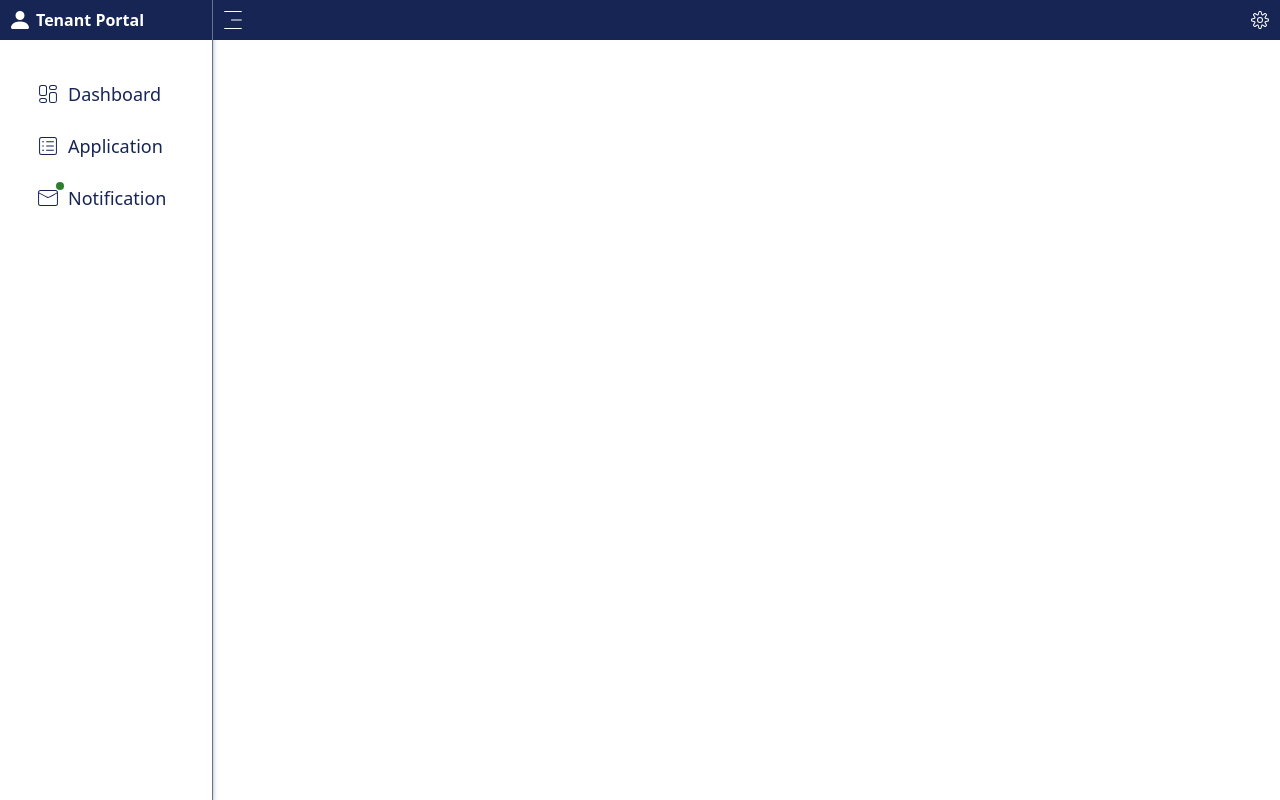
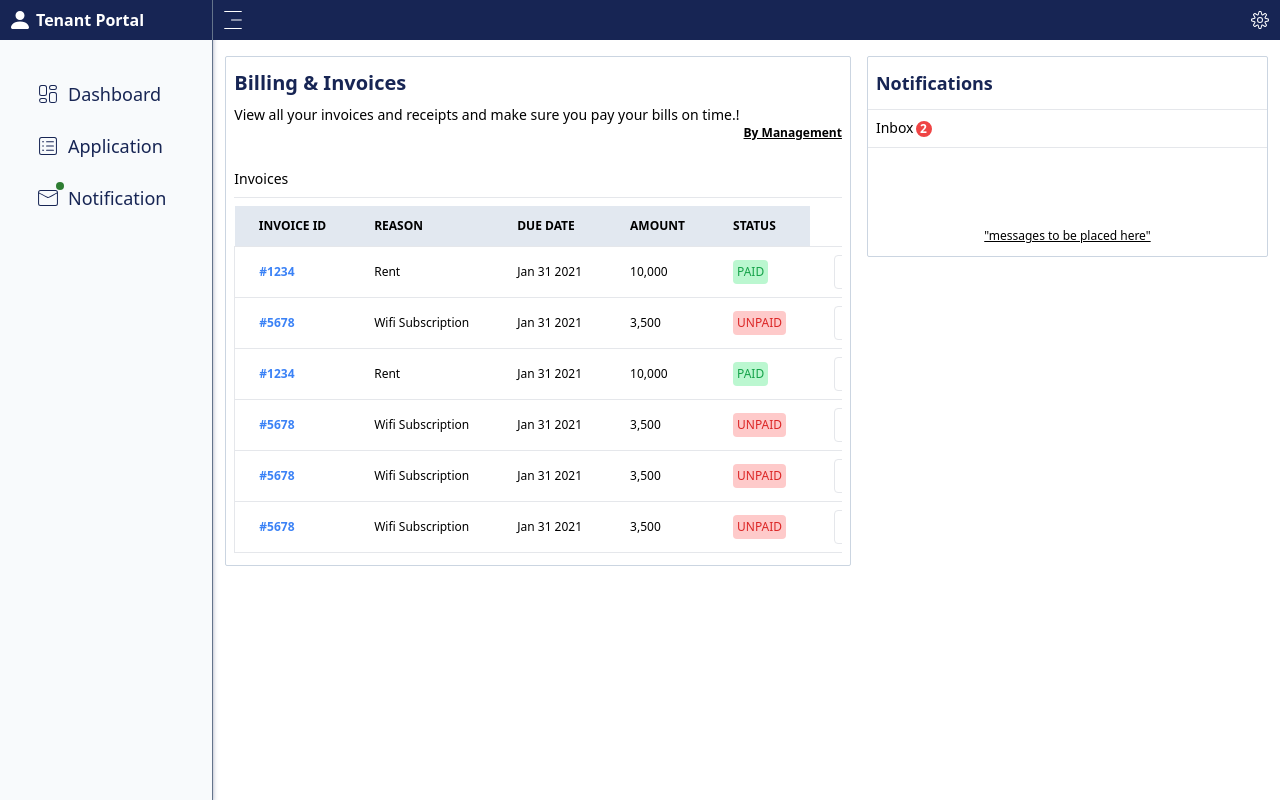
Before and after one commit to JsRennie/rental-management, a Next.js app: page /tenant/notification in a window 1280 px wide. Built offline with nearby package versions, Linux system fonts and the light colour scheme.

Commit message:
responsive notification folder/layout

```diff
--- a/app/components/LoadingSkeleton.tsx
+++ b/app/components/LoadingSkeleton.tsx
@@ -2,7 +2,7 @@ import React from "react";
 
 const LoadingSkeleton = () => {
   return (
-    <div role="status">
+    <div role="status" className="align-middle">
       <svg
         aria-hidden="true"
         className="w-8 h-8 mr-2 text-gray-200 animate-spin dark:text-gray-600 fill-blue-600"
--- a/app/components/SideNav.tsx
+++ b/app/components/SideNav.tsx
@@ -25,7 +25,7 @@ const nav = [
 
 const SideNav = () => {
   return (
-    <nav className="lg:h-screen lg:border-r lg:border-slate-500 lg:shadow-md lg:shadow-blue-950/40">
+    <nav className="bg-slate-50 lg:h-screen lg:border-r lg:border-slate-500 lg:shadow-md lg:shadow-blue-950/40">
       <div className="bg-blue-950 py-2">
         <header className="flex pl-2 gap-1 items-center">
           <BsFillPersonFill size={24} color="white" />
--- a/app/tenant/notification/page.tsx
+++ b/app/tenant/notification/page.tsx
@@ -1,3 +1,17 @@
+import Invoice from "./utils/Invoice";
+import Notifications from "./utils/Notifications";
+
 export default function Home() {
-  return <main></main>;
+  return (
+    <main>
+      <div className="mt-4 block md:flex gap-4 mx-3">
+        <div className="w-full md:w-3/5">
+          <Invoice />
+        </div>
+        <div className="w-full md:w-2/5">
+          <Notifications />
+        </div>
+      </div>
+    </main>
+  );
 }
--- /dev/null
+++ b/app/tenant/notification/utils/Invoice.tsx
@@ -0,0 +1,29 @@
+import React from "react";
+import Table from "./Table";
+
+const invoice = () => {
+  return (
+    <div className="py-3 px-2 border border-slate-300 rounded-sm">
+      <div className="mb-5">
+        <h1 className="text-blue-950 font-semibold text-xl pb-2">
+          Billing & Invoices
+        </h1>
+        <p className="text-sm">
+          View all your invoices and receipts and make sure you pay your bills
+          on time.!
+          <p className="text-xs text-right font-semibold underline">
+            By Management
+          </p>
+        </p>
+      </div>
+      <div className="border-b">
+        <div className="text-sm font-medium py-2">Invoices</div>
+      </div>
+      <div className="mt-2">
+        <Table />
+      </div>
+    </div>
+  );
+};
+
+export default invoice;
--- /dev/null
+++ b/app/tenant/notification/utils/Notifications.tsx
@@ -0,0 +1,27 @@
+import React from "react";
+
+const Notifications = () => {
+  return (
+    <div className="py-3 border border-slate-300 rounded-sm">
+      <h1 className="text-blue-950 font-semibold text-lg px-2 mb-3">
+        Notifications
+      </h1>
+      <div className="border-y py-2 px-0">
+        <h1 className="text-sm font-medium px-2">
+          Inbox
+          <div className="inline-flex items-center justify-center w-5 h-5 text-xs font-bold text-white bg-red-500 border-2 border-white rounded-full">
+            2
+          </div>
+        </h1>
+      </div>
+      {/* fetched using IDs */}
+      <div className="mt-20">
+        <p className="text-center text-xs underline">
+          "messages to be placed here"
+        </p>
+      </div>
+    </div>
+  );
+};
+
+export default Notifications;
--- /dev/null
+++ b/app/tenant/notification/utils/Table.tsx
@@ -0,0 +1,208 @@
+import Link from "next/link";
+import React from "react";
+
+const Table = () => {
+  return (
+    <div className="relative overflow-x-auto overflow-y-auto">
+      <table className="w-full text-sm text-left">
+        <thead className="text-xs uppercase bg-slate-200 whitespace-nowrap">
+          <tr className="uppercase">
+            <th scope="col" className="px-6 py-3">
+              invoice id
+            </th>
+            <th scope="col" className="px-6 py-3">
+              reason
+            </th>
+            <th scope="col" className="px-6 py-3">
+              due date
+            </th>
+            <th scope="col" className="px-6 py-3">
+              amount
+            </th>
+            <th scope="col" className="px-6 py-3">
+              status
+            </th>
+          </tr>
+        </thead>
+        <tbody>
+          {/* to be displayed if the bill is paid */}
+          <tr className="bg-white border font-medium text-xs">
+            <th
+              scope="row"
+              className="px-6 py-2 text-blue-500 whitespace-nowrap hover:cursor-pointer"
+            >
+              <Link href={"#"}>#1234</Link>
+            </th>
+            <td className="px-6 py-2">Rent</td>
+            <td className="px-6 py-2">Jan 31 2021</td>
+            <td className="px-6 py-2">10,000</td>
+            <td className="px-6 py-2">
+              <div className="w-fit p-1 border-none rounded bg-green-200 text-green-600 uppercase">
+                paid
+              </div>
+            </td>
+            <td className="px-6 py-2">
+              <div className="flex items-center gap-2">
+                <button
+                  disabled
+                  className="border border-gray-200 rounded w-fit p-2"
+                >
+                  open dispute
+                </button>
+                <button
+                  disabled
+                  className="border-none bg-gray-200 rounded w-fit p-2"
+                >
+                  Pay
+                </button>
+              </div>
+            </td>
+          </tr>
+          {/* to be displayed if the bill is paid */}
+          <tr className="bg-white border font-medium text-xs">
+            <th
+              scope="row"
+              className="px-6 py-2 text-blue-500 whitespace-nowrap hover:cursor-pointer"
+            >
+              <Link href={"#"}>#5678</Link>
+            </th>
+            <td className="px-6 py-2">Wifi Subscription</td>
+            <td className="px-6 py-2">Jan 31 2021</td>
+            <td className="px-6 py-2">3,500</td>
+            <td className="px-6 py-2">
+              <div className="w-fit p-1 border-none rounded bg-red-200 text-red-600 uppercase">
+                Unpaid
+              </div>
+            </td>
+            <td className="px-6 py-2">
+              <div className="flex items-center font-medium gap-2">
+                <button className="text-blue-950 rounded border border-gray-200 w-fit p-2">
+                  open dispute
+                </button>
+                <button className="border-none bg-blue-950 text-white rounded w-fit p-2">
+                  Pay
+                </button>
+              </div>
+            </td>
+          </tr>
+          {/* to be displayed if the bill is paid */}
+          <tr className="bg-white border font-medium text-xs">
+            <th
+              scope="row"
+              className="px-6 py-2 text-blue-500 whitespace-nowrap hover:cursor-pointer"
+            >
+              <Link href={"#"}>#1234</Link>
+            </th>
+            <td className="px-6 py-2">Rent</td>
+            <td className="px-6 py-2">Jan 31 2021</td>
+            <td className="px-6 py-2">10,000</td>
+            <td className="px-6 py-2">
+              <div className="w-fit p-1 border-none rounded bg-green-200 text-green-600 uppercase">
+                paid
+              </div>
+            </td>
+            <td className="px-6 py-2">
+              <div className="flex items-center gap-2">
+                <button
+                  disabled
+                  className="border border-gray-200 rounded w-fit p-2"
+                >
+                  open dispute
+                </button>
+                <button
+                  disabled
+                  className="border-none bg-gray-200 rounded w-fit p-2"
+                >
+                  Pay
+                </button>
+              </div>
+            </td>
+          </tr>
+          {/* to be displayed if the bill is paid */}
+          <tr className="bg-white border font-medium text-xs">
+            <th
+              scope="row"
+              className="px-6 py-2 text-blue-500 whitespace-nowrap hover:cursor-pointer"
+            >
+              <Link href={"#"}>#5678</Link>
+            </th>
+            <td className="px-6 py-2">Wifi Subscription</td>
+            <td className="px-6 py-2">Jan 31 2021</td>
+            <td className="px-6 py-2">3,500</td>
+            <td className="px-6 py-2">
+              <div className="w-fit p-1 border-none rounded bg-red-200 text-red-600 uppercase">
+                Unpaid
+              </div>
+            </td>
+            <td className="px-6 py-2">
+              <div className="flex items-center font-medium gap-2">
+                <button className="text-blue-950 rounded border border-gray-200 w-fit p-2">
+                  open dispute
+                </button>
+                <button className="border-none bg-blue-950 text-white rounded w-fit p-2">
+                  Pay
+                </button>
+              </div>
+            </td>
+          </tr>
+          {/* to be displayed if the bill is paid */}
+          <tr className="bg-white border font-medium text-xs">
+            <th
+              scope="row"
+              className="px-6 py-2 text-blue-500 whitespace-nowrap hover:cursor-pointer"
+            >
+              <Link href={"#"}>#5678</Link>
+            </th>
+            <td className="px-6 py-2">Wifi Subscription</td>
+            <td className="px-6 py-2">Jan 31 2021</td>
+            <td className="px-6 py-2">3,500</td>
+            <td className="px-6 py-2">
+              <div className="w-fit p-1 border-none rounded bg-red-200 text-red-600 uppercase">
+                Unpaid
+              </div>
+            </td>
+            <td className="px-6 py-2">
+              <div className="flex items-center font-medium gap-2">
+                <button className="text-blue-950 rounded border border-gray-200 w-fit p-2">
+                  open dispute
+                </button>
+                <button className="border-none bg-blue-950 text-white rounded w-fit p-2">
+                  Pay
+                </button>
+              </div>
+            </td>
+          </tr>
+          {/* to be displayed if the bill is paid */}
+          <tr className="bg-white border font-medium text-xs whitespace-nowrap">
+            <th
+              scope="row"
+              className="px-6 py-2 text-blue-500 whitespace-nowrap hover:cursor-pointer"
+            >
+              <Link href={"#"}>#5678</Link>
+            </th>
+            <td className="px-6 py-2">Wifi Subscription</td>
+            <td className="px-6 py-2">Jan 31 2021</td>
+            <td className="px-6 py-2">3,500</td>
+            <td className="px-6 py-2">
+              <div className="w-fit p-1 border-none rounded bg-red-200 text-red-600 uppercase">
+                Unpaid
+              </div>
+            </td>
+            <td className="px-6 py-2">
+              <div className="flex items-center font-medium gap-2">
+                <button className="text-blue-950 rounded border border-gray-200 w-fit p-2">
+                  open dispute
+                </button>
+                <button className="border-none bg-blue-950 text-white rounded w-fit p-2">
+                  Pay
+                </button>
+              </div>
+            </td>
+          </tr>
+        </tbody>
+      </table>
+    </div>
+  );
+};
+
+export default Table;
```
